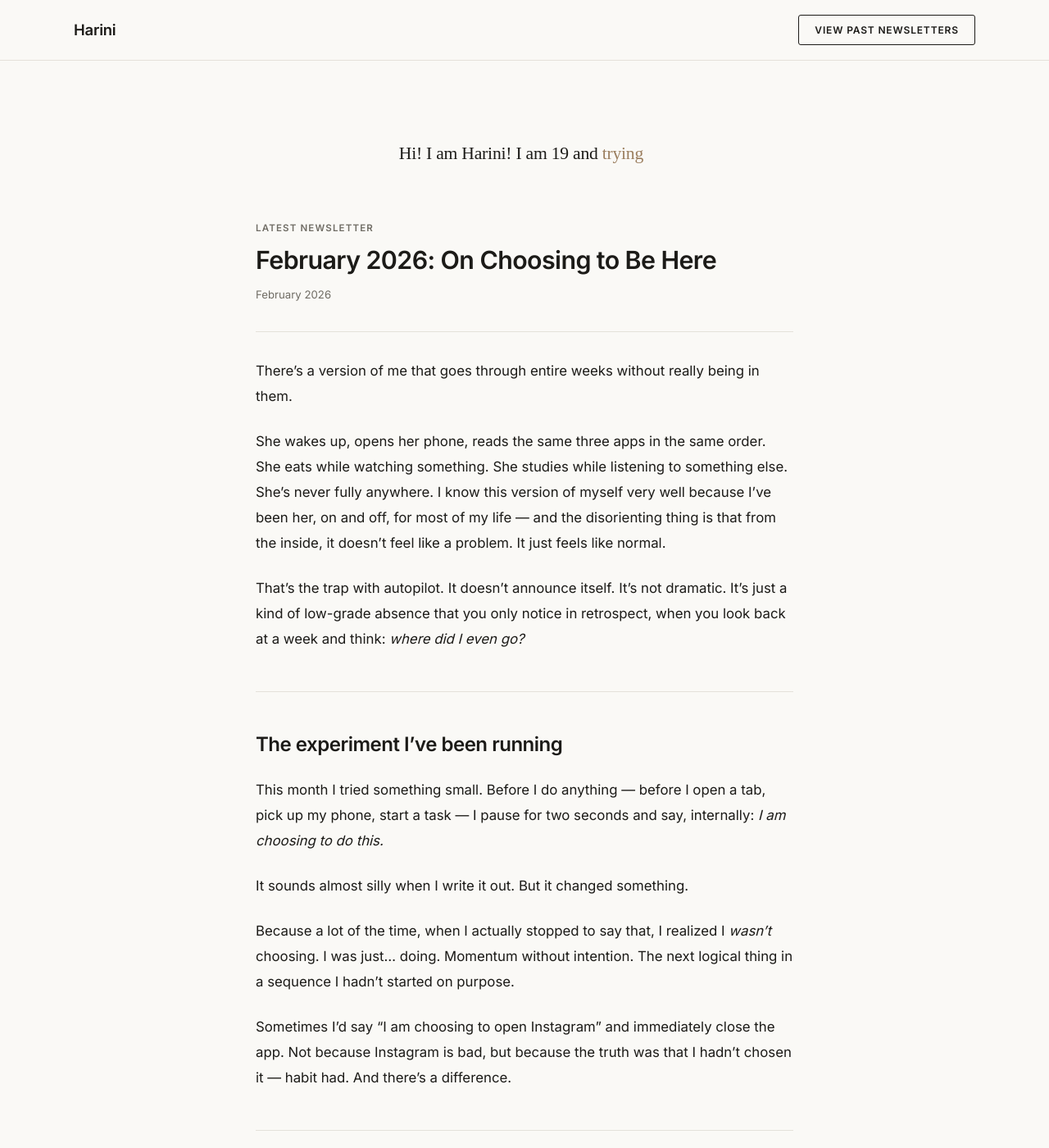
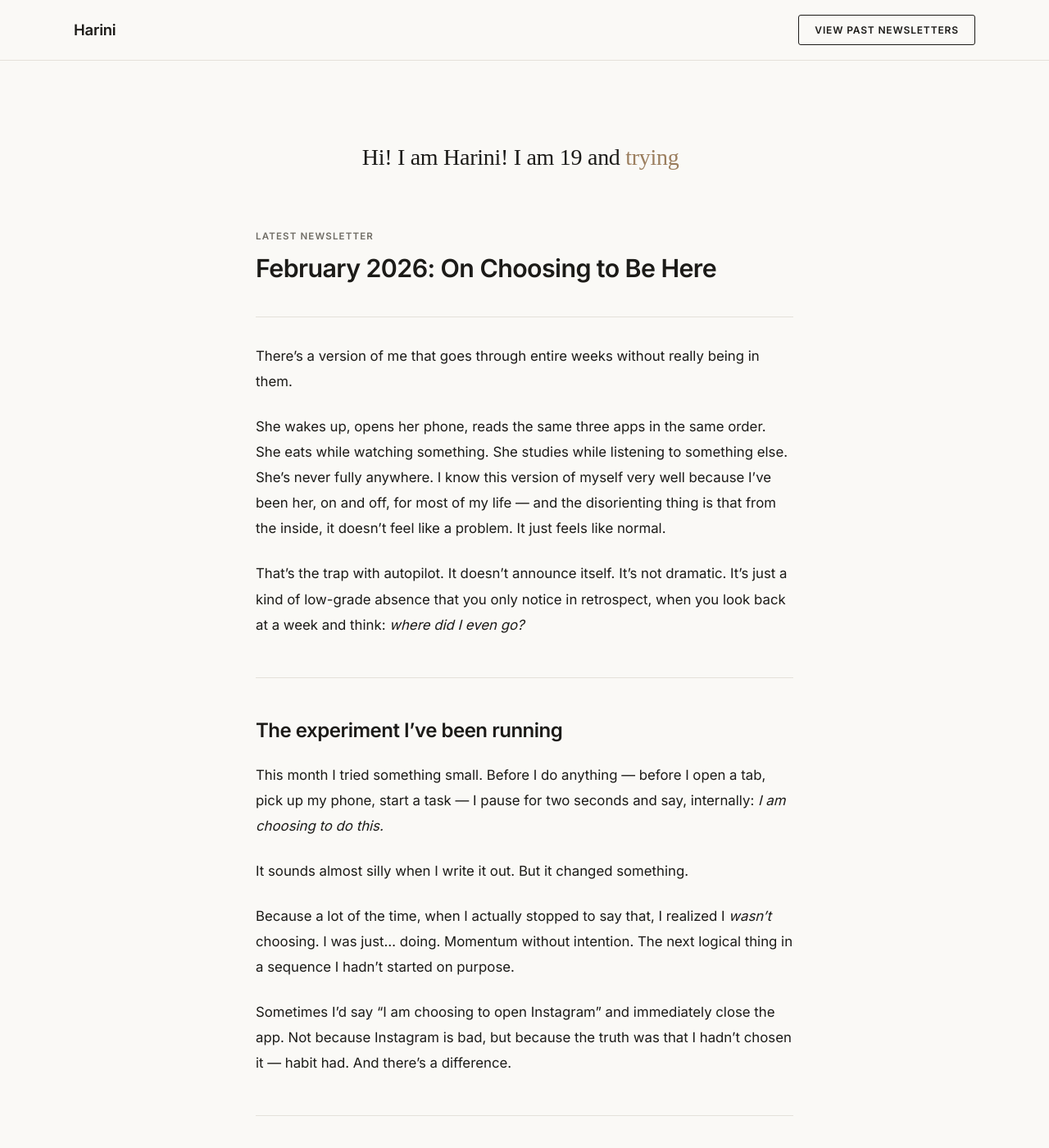
Before and after one commit to Harini-UW/harini.lol, a Jekyll site: the page built from index.html, in a window 1280 px wide and 1400 px high. Shown: the whole window at 82% size. Built offline with Jekyll 4.4.1, drawn with Linux system fonts in a browser that asks for light colours; some web fonts are replaced.

Commit message:
Increase hero font size, remove date from latest post

```diff
--- a/assets/css/main.css
+++ b/assets/css/main.css
@@ -143,7 +143,7 @@ a {
 
 .hero__text {
   font-family: 'Times New Roman', Times, serif;
-  font-size: clamp(1rem, 2vw, 1.35rem);
+  font-size: clamp(1.2rem, 2.5vw, 1.75rem);
   font-weight: 400;
   line-height: 1.6;
   letter-spacing: -0.01em;
--- a/index.html
+++ b/index.html
@@ -19,9 +19,6 @@ title: Home
     <h2 class="latest-post__title">
       <a href="{{ latest.url | relative_url }}" class="latest-post__title-link">{{ latest.title }}</a>
     </h2>
-    <time class="latest-post__date" datetime="{{ latest.date | date_to_xmlschema }}">
-      {{ latest.date | date: "%B %Y" }}
-    </time>
   </div>
 
   <div class="post-content">
```
